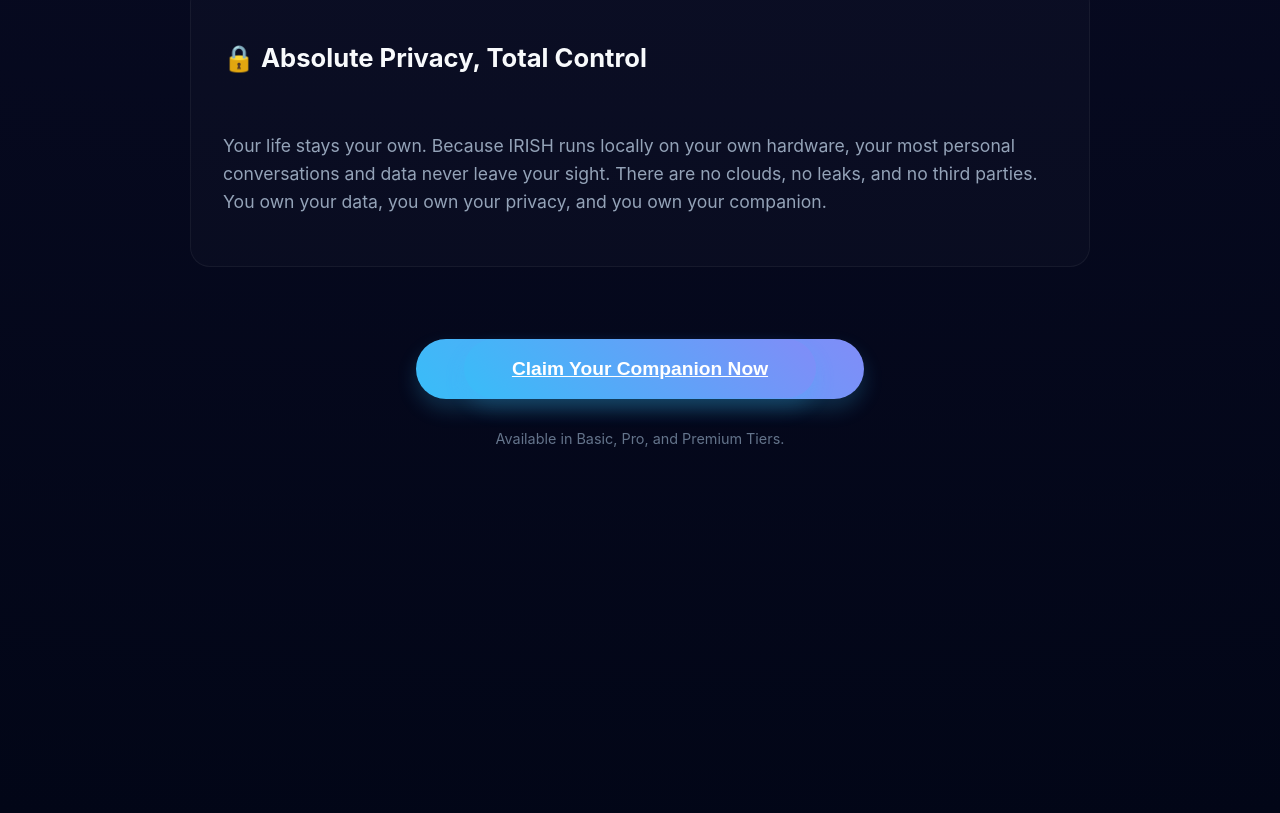
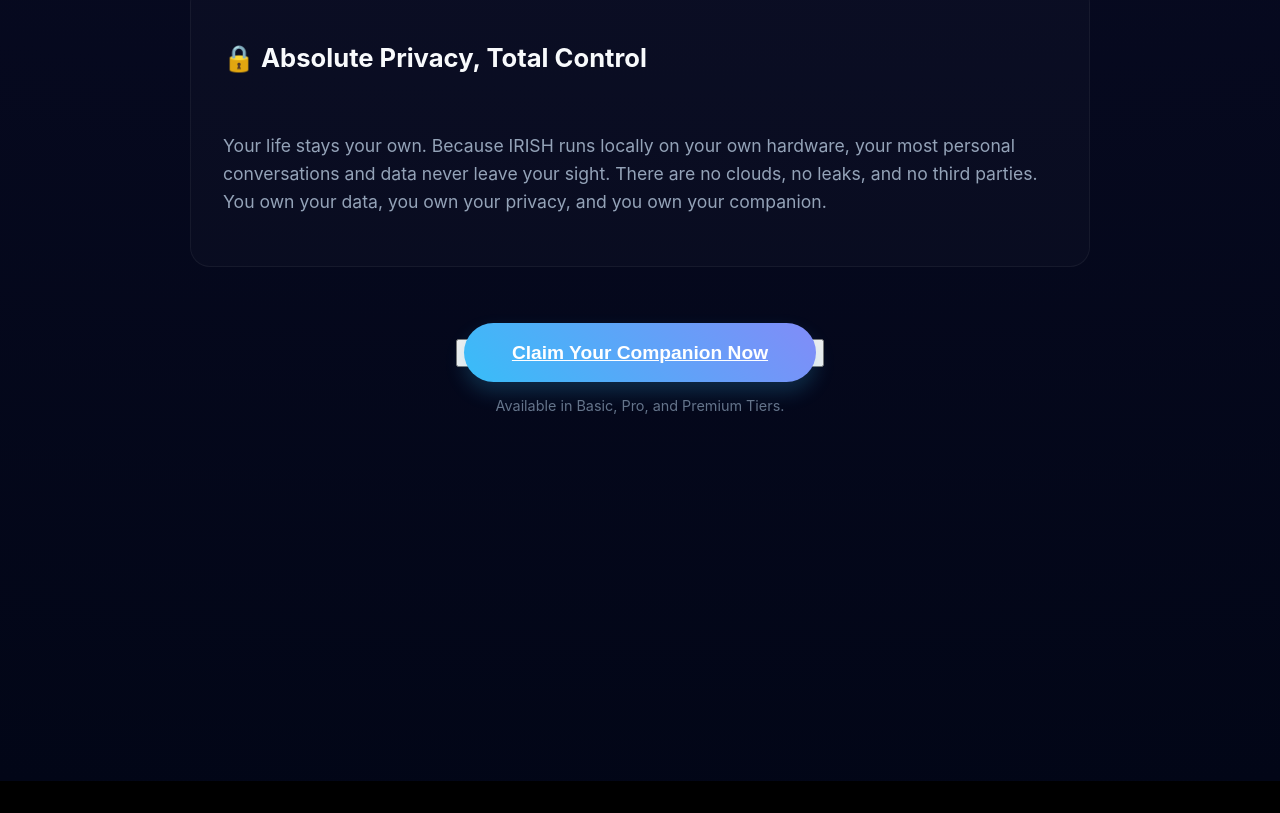
Before and after one commit to nabajyoticlaw/assistant, a Next.js app: page /feature in a window 1280 px wide. Shown: the part 4328-5141 px from the top of the page. After the commit the page ends 5109 px from the top, so only its background shows below. Built offline with nearby package versions, Linux system fonts and the light colour scheme.

Commit message:
Clean up project and remove deleted files

```diff
--- a/app/feature/page.tsx
+++ b/app/feature/page.tsx
@@ -210,8 +210,8 @@ export default function FeaturePage() {
           </div>
 
           <div className={styles.ctaContainer}>
-            <button className={styles.ctaButton}>
-              <a href="./download" target="_blank" rel="noreferrer" className={styles.ctaButton}>
+            <button>
+              <a href="./activation" target="_blank" rel="noreferrer" className={styles.ctaButton}>
                 Claim Your Companion Now
               </a>
             </button>
```
